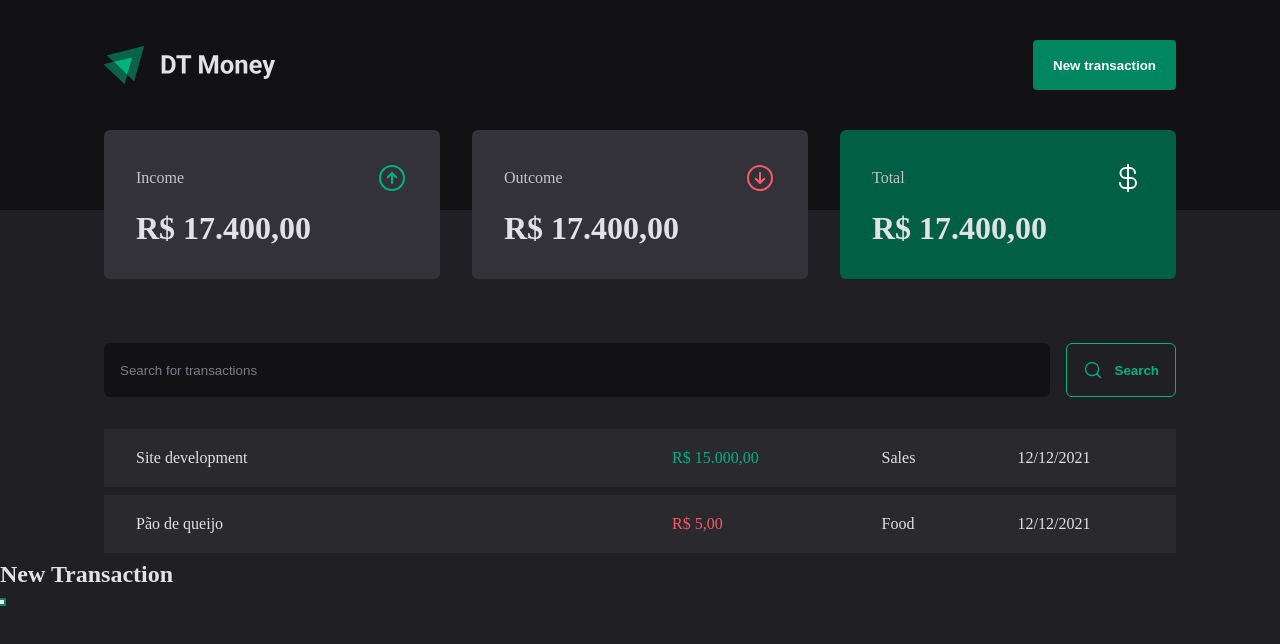
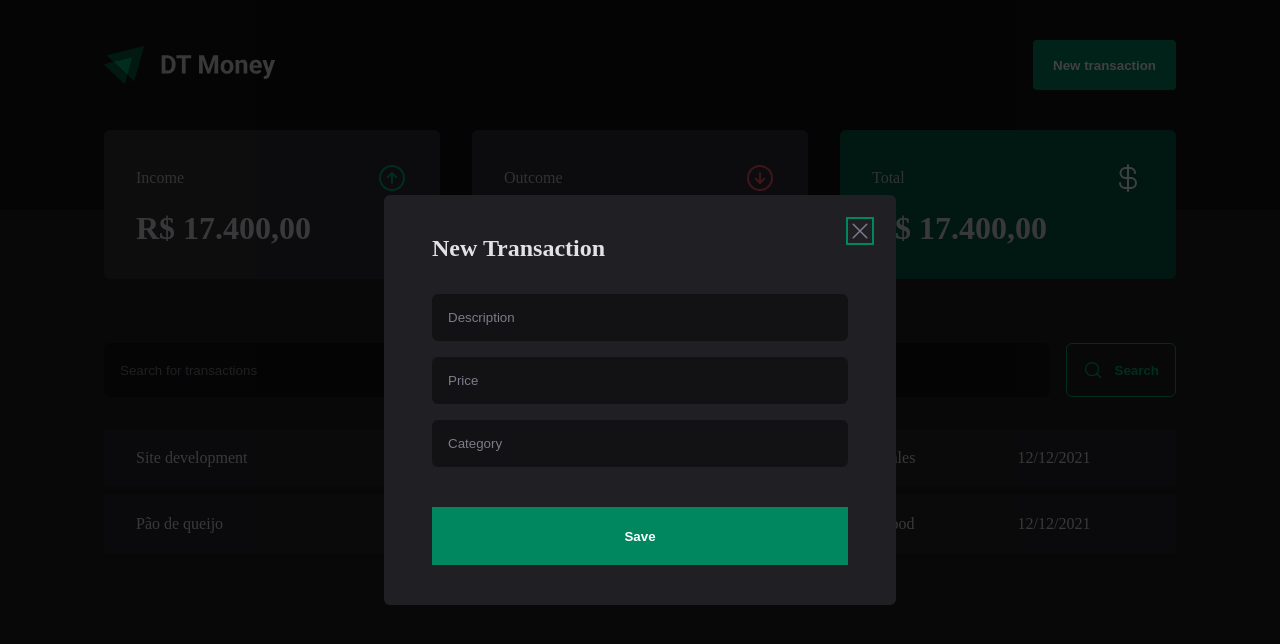
Before and after one commit to vivianequeiroz/dt-money, a React (Vite) app: page / in a window 1280 px wide. Both pictures are taken after a click on the button "New transaction". Shown: the top 644 px of the page. Built offline with nearby package versions, Linux system fonts and the light colour scheme.

Commit message:
feat improve modal structure

```diff
--- a/src/components/Header/index.tsx
+++ b/src/components/Header/index.tsx
@@ -1,6 +1,7 @@
 import { HeaderContainer, HeaderContent, NewTransactionButton } from "./styles";
 import * as Dialog from "@radix-ui/react-dialog";
 import logoImg from "../../assets/logo.svg";
+import { NewTransactionModal } from "../NewTransactionModal";
 
 export function Header() {
   return (
@@ -13,15 +14,7 @@
             <NewTransactionButton>New transaction</NewTransactionButton>
           </Dialog.Trigger>
 
-          <Dialog.Portal>
-            <Dialog.Overlay />
-
-            <Dialog.Content>
-              <Dialog.Title>New Transaction</Dialog.Title>
-
-              <Dialog.Close />
-            </Dialog.Content>
-          </Dialog.Portal>
+          <NewTransactionModal />
         </Dialog.Root>
       </HeaderContent>
     </HeaderContainer>
--- /dev/null
+++ b/src/components/NewTransactionModal/index.tsx
@@ -0,0 +1,26 @@
+import * as Dialog from "@radix-ui/react-dialog";
+import { CloseButton, Content, Overlay } from "./styles";
+import { X } from "phosphor-react";
+
+export function NewTransactionModal() {
+  return (
+    <Dialog.Portal>
+      <Overlay />
+
+      <Content>
+        <Dialog.Title>New Transaction</Dialog.Title>
+        <CloseButton>
+          <X size={24} />
+        </CloseButton>
+
+        <form>
+          <input type="text" placeholder="Description" required />
+          <input type="text" placeholder="Price" required />
+          <input type="text" placeholder="Category" required />
+
+          <button type="submit">Save</button>
+        </form>
+      </Content>
+    </Dialog.Portal>
+  );
+}
--- /dev/null
+++ b/src/components/NewTransactionModal/styles.tsx
@@ -0,0 +1,70 @@
+import * as Dialog from "@radix-ui/react-dialog";
+import { styled } from "styled-components";
+
+export const Overlay = styled(Dialog.Overlay)`
+  position: fixed;
+  width: 100vw;
+  height: 100vh;
+  inset: 0;
+  background-color: rgba(0, 0, 0, 0.75);
+`;
+
+export const Content = styled(Dialog.Content)`
+  min-width: 32rem;
+  border-radius: 6px;
+  padding: 2.5rem 3rem;
+  background-color: ${(props) => props.theme["gray-800"]};
+
+  position: fixed;
+  top: 50%;
+  left: 50%;
+  transform: translate(-50%, -50%);
+
+  form {
+    margin-top: 2rem;
+
+    display: flex;
+    flex-direction: column;
+    gap: 1rem;
+
+    input {
+      border-radius: 6px;
+      border: 0;
+      background: ${(props) => props.theme["gray-900"]};
+      color: ${(props) => props.theme["gray-300"]};
+      padding: 1rem;
+
+      &::placeholder {
+        color: ${(props) => props.theme["gray-500"]};
+      }
+    }
+
+    button[type="submit"] {
+      height: 58px;
+      border: 0;
+      background: ${(props) => props.theme["green-500"]};
+      color: ${(props) => props.theme.white};
+      font-weight: bold;
+      padding: 0 1.25rem;
+      margin-top: 1.5rem;
+      cursor: pointer;
+
+      &:hover {
+        background-color: ${(props) => props.theme["green-700"]};
+        transition: background-color 0.2s;
+      }
+    }
+  }
+`;
+
+export const CloseButton = styled(Dialog.Close)`
+  position: absolute;
+  background-color: transparent;
+  border: 0;
+  top: 1.5rem;
+  right: 1.5rem;
+  line-height: 0;
+
+  cursor: pointer;
+  color: ${(props) => props.theme["gray-500"]};
+`;
```
